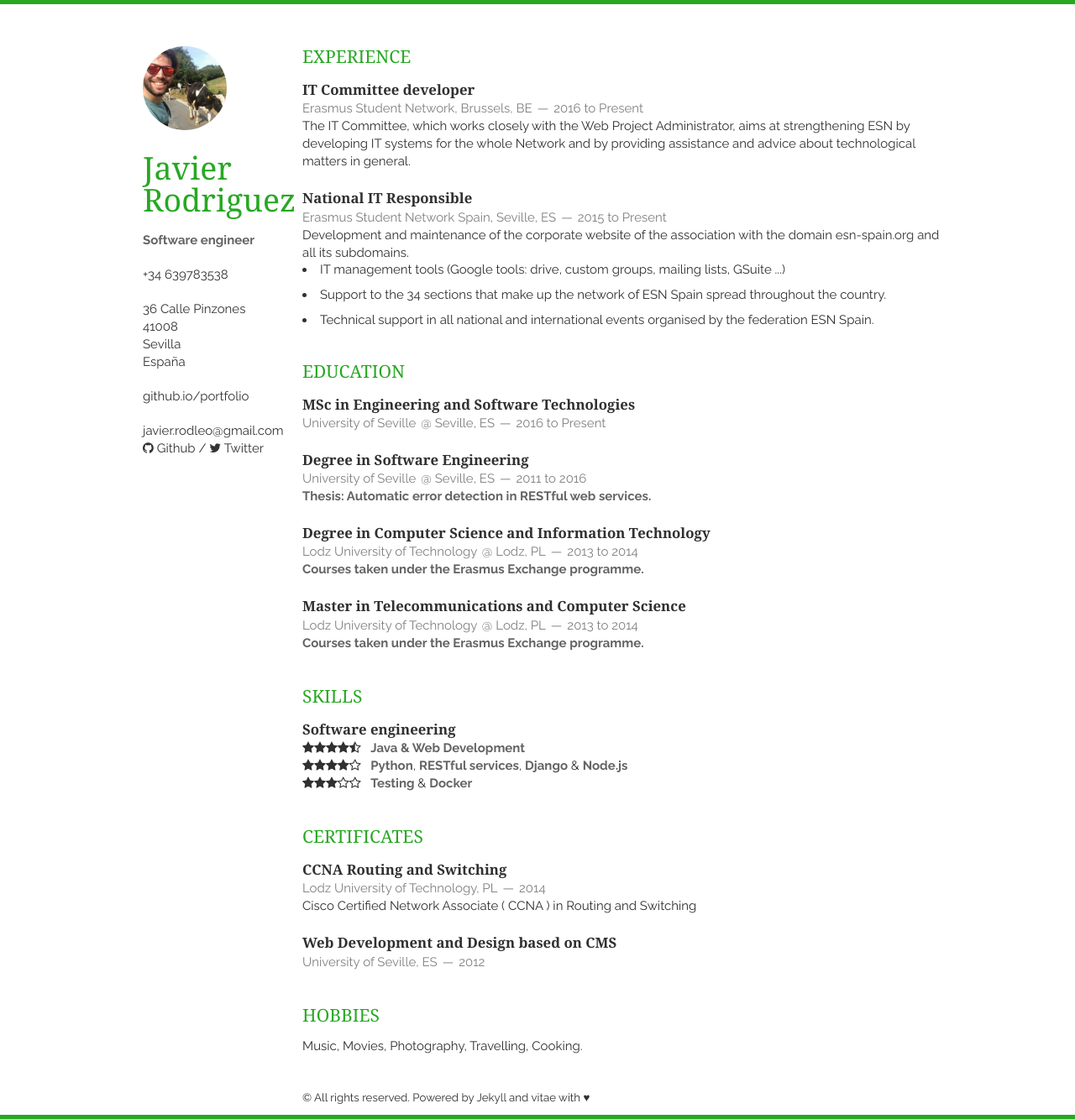
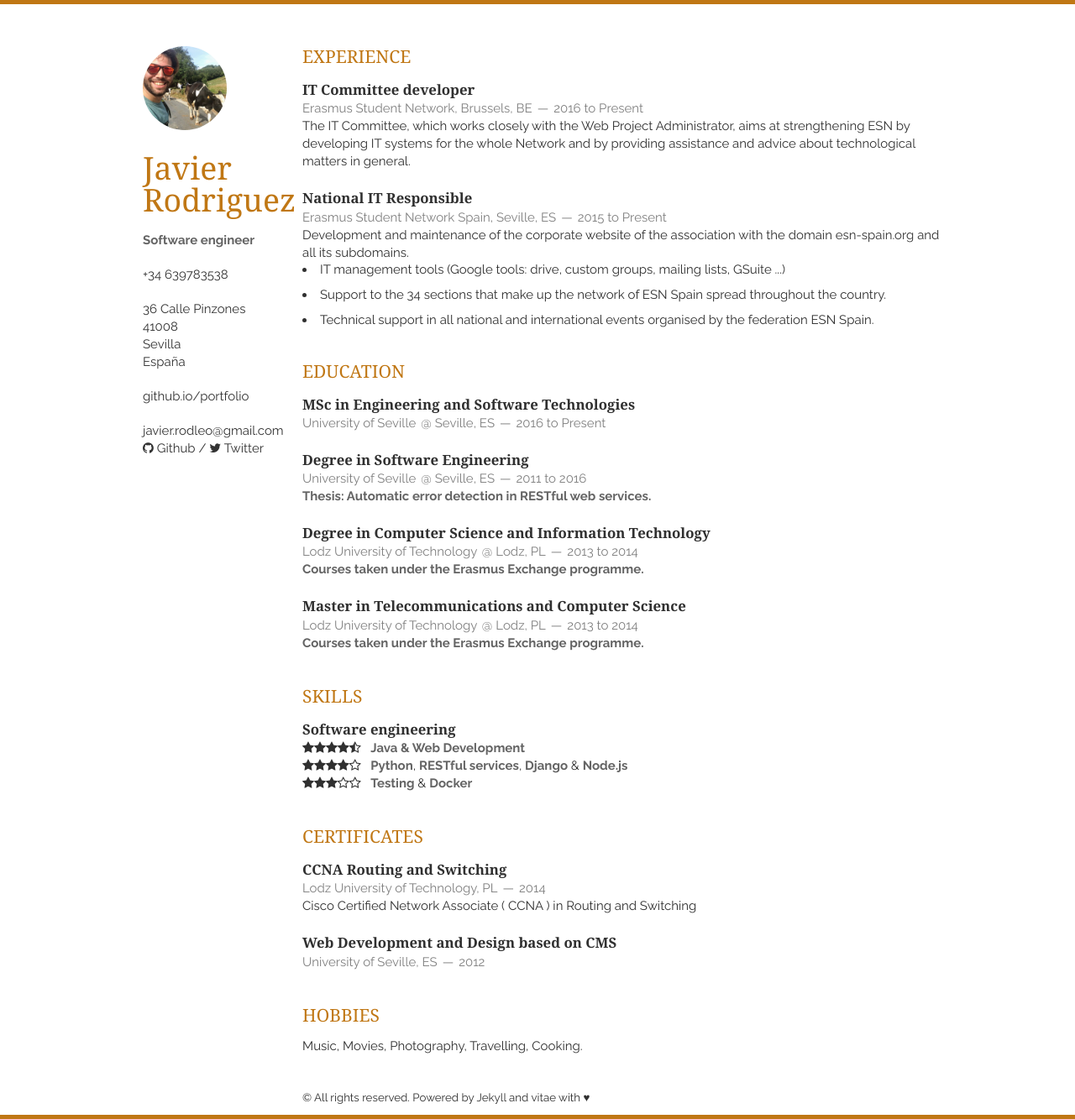
Before and after one commit to Javirln/vitae, a Jekyll site: the page built from index.html, in a window 1280 px wide. Shown: the whole page at 84% size. Built offline with Jekyll 4.4.1, drawn with Linux system fonts in a browser that asks for light colours; nearby versions of some CDN libraries; the list of posts is cut into pages by our own code.

Commit message:
Changed the main color of links and headers

```diff
--- a/static/css/layout.css
+++ b/static/css/layout.css
@@ -5,8 +5,8 @@ body {
     font-size: 15px;
     line-height: 21px;
     color: rgb(48, 48, 48);
-    border-top: 5px solid #27a822;
-    border-bottom: 5px solid #27A822;
+    border-top: 5px solid #c07714;
+    border-bottom: 5px solid #c07714;
 }
 
 .container {
@@ -23,7 +23,7 @@ a:visited {
 }
 
 a:hover, a:focus {
-    color: #27A822;
+    color: #c07714;
 }
 
 p, address {
@@ -40,7 +40,7 @@ p, address {
 }
 
 header > h1, section > h1 {
-    color: #27A822;
+    color: #c07714;
 }
 
 header > h1 {
```
